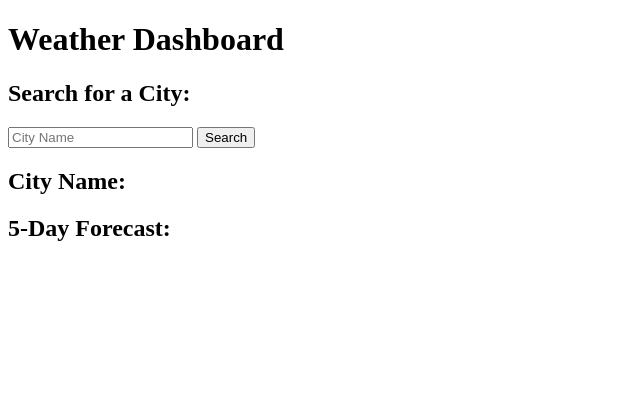
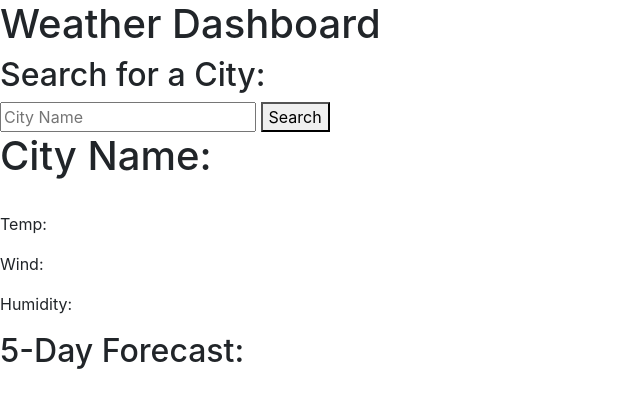
Before and after one commit to dhoffman03/Weather-Dashboard, a plain HTML site: page index.html in a window 1280 px wide. Shown: the whole page, without its empty margins (0-640 px from the left). Drawn offline with nearby package versions, Linux system fonts and the light colour scheme.

Commit message:
skeloton done, bootstrap link added, classes and ids added

```diff
--- a/index.html
+++ b/index.html
@@ -1,14 +1,18 @@
 <!DOCTYPE html>
 <html lang="en">
+
 <head>
     <meta charset="UTF-8">
     <meta name="viewport" content="width=device-width, initial-scale=1.0">
     <title>Weather Dashboard</title>
-    <link rel="stylesheet" href="./assets/style.css"/>
+    <!-- External links -->
+    <link rel="stylesheet" href="https://cdn.jsdelivr.net/npm/bootstrap@4.5.3/dist/css/bootstrap.min.css">
+    <link rel="stylesheet" href="./assets/style.css">
 </head>
 
 <body>
 
+    <!-- Header -->
     <header>
         <h1>Weather Dashboard</h1>
     </header>
@@ -16,35 +20,47 @@
     <!-- Side search/history bar-->
     <div>
         <!-- Search box-->
-        <div>
+        <div class="search">
             <h2>Search for a City:</h1>
-            <input type="text" class="search-input" placeholder="City Name">
-            <button type="submit" class="search-btn">Search</button>
+            <div>
+                <input id="searchInput" class="formInput" type="text" placeholder="City Name">
+                <button type="submit" class="searchBtn">Search</button>
+            </div>
         </div>
         <!-- history -->
+        <div id="history"></div>
     </div>
 
 
     <!-- forcast of city -->
-    <section>
-        <h1>City Name:</h1>
-        <div></div>
-        <div></div>
-        <div></div>
-        <div></div>
-    </section>
+    <main>
+        <section class="forcast">
+            <h1 class="cityName">City Name:</h1>
+            <h1 id="currentDate"></h1>
+            <img id="weatherIcon">
 
-    <!-- 5-day forcast -->
-    <section>
-        <h2>5-Day Forecast:</h2>
-        <div></div>
-    </section>
+            <!-- City's weather information -->
+            <div>
+                <p id="temp">Temp:</p>
+            </div>
+            <div>
+                <p id="windSpeed">Wind:</p>
+            </div>
+            <div>
+                <p id="humdity">Humidity:</p>
+            </div>
+        </section>
 
+        <!-- 5-day forcast -->
+        <section class="fiveDay">
+            <h2>5-Day Forecast:</h2>
+            <br>
+            <div id="fiveDayResults"></div>
+        </section>
+    </main>
 
+    <script src="https://code.jquery.com/jquery-3.5.1.min.js"></script>
+    <script src="./assets/script.js"></script>
+</body>
 
-
-
-
-  <script src="./assets/script.js"></script>
-</body>
 </html>
```
